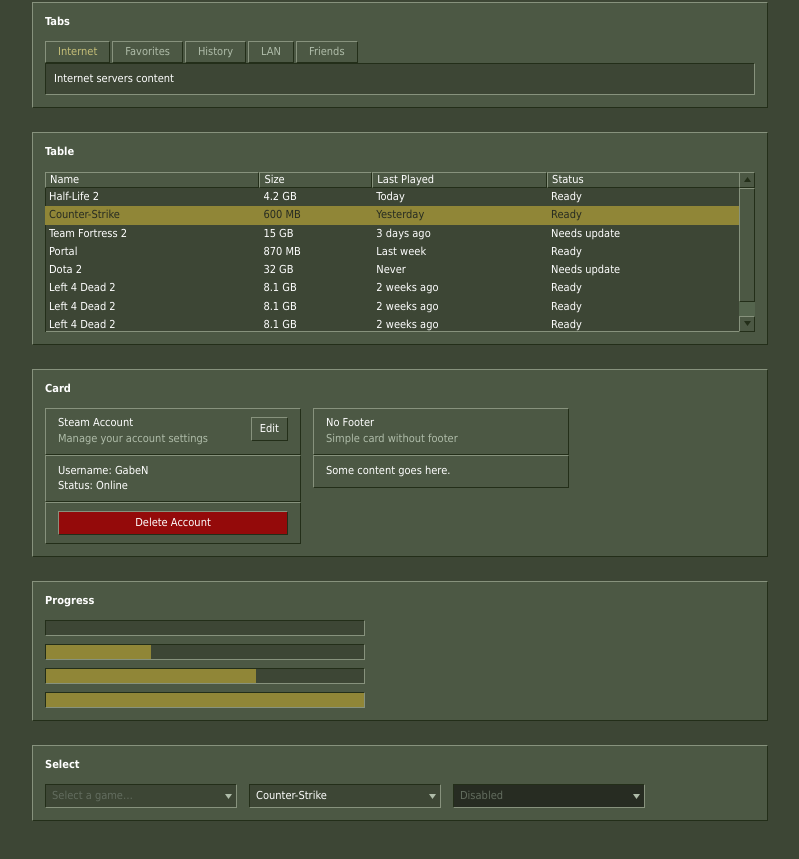
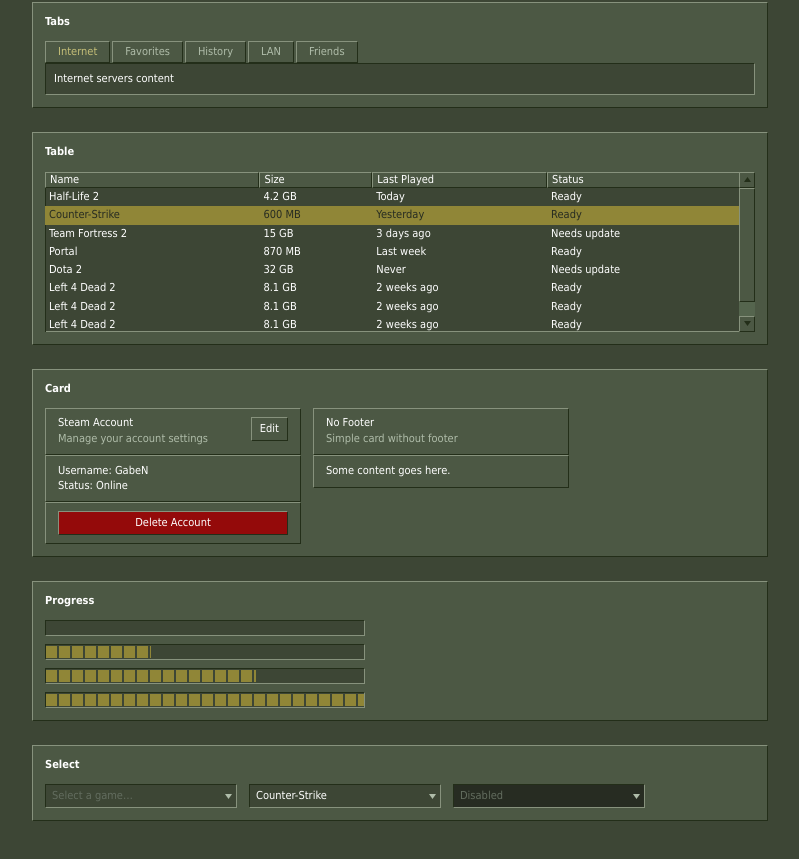
Before and after one commit to OnlyNinjaGear/go2003, a Next.js app: page / in a window 1280 px wide. Shown: the part 957-1816 px from the top of the page, without its empty margins (240-1039 px from the left). Built offline with nearby package versions, Linux system fonts and the light colour scheme.

Commit message:
auto: progress.tsx

```diff
--- a/registry/steam2003/ui/progress.tsx
+++ b/registry/steam2003/ui/progress.tsx
@@ -18,8 +18,11 @@ function Progress({
     >
       <ProgressPrimitive.Indicator
         data-slot="progress-indicator"
-        className="h-full bg-primary"
-        style={{ width: `${value ?? 0}%` }}
+        className="my-px h-[calc(100%-2px)]"
+        style={{
+          width: `${value ?? 0}%`,
+          backgroundImage: `repeating-linear-gradient(to right, var(--primary) 0px, var(--primary) 11px, var(--input-bg) 11px, var(--input-bg) 13px)`,
+        }}
       />
     </ProgressPrimitive.Root>
   )
```
